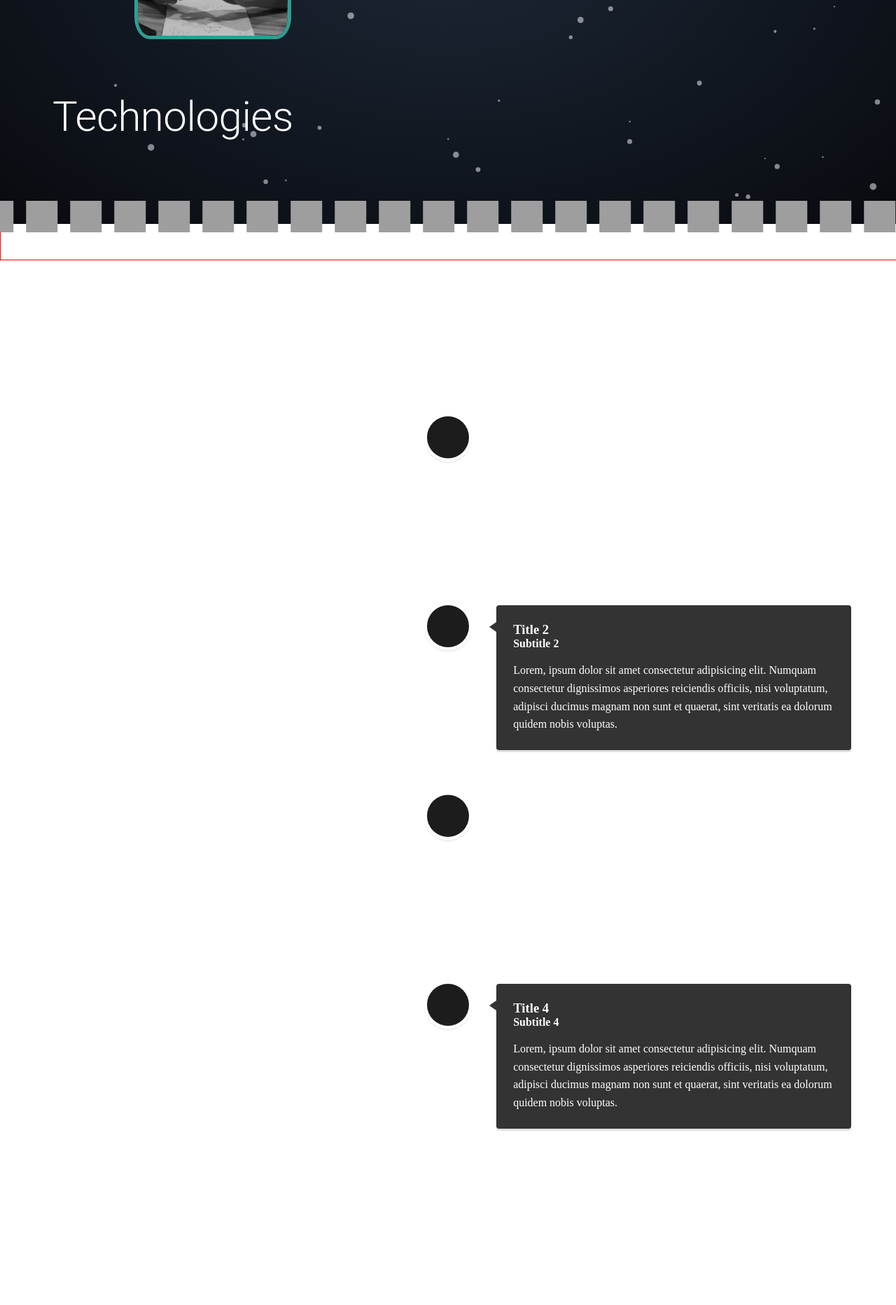
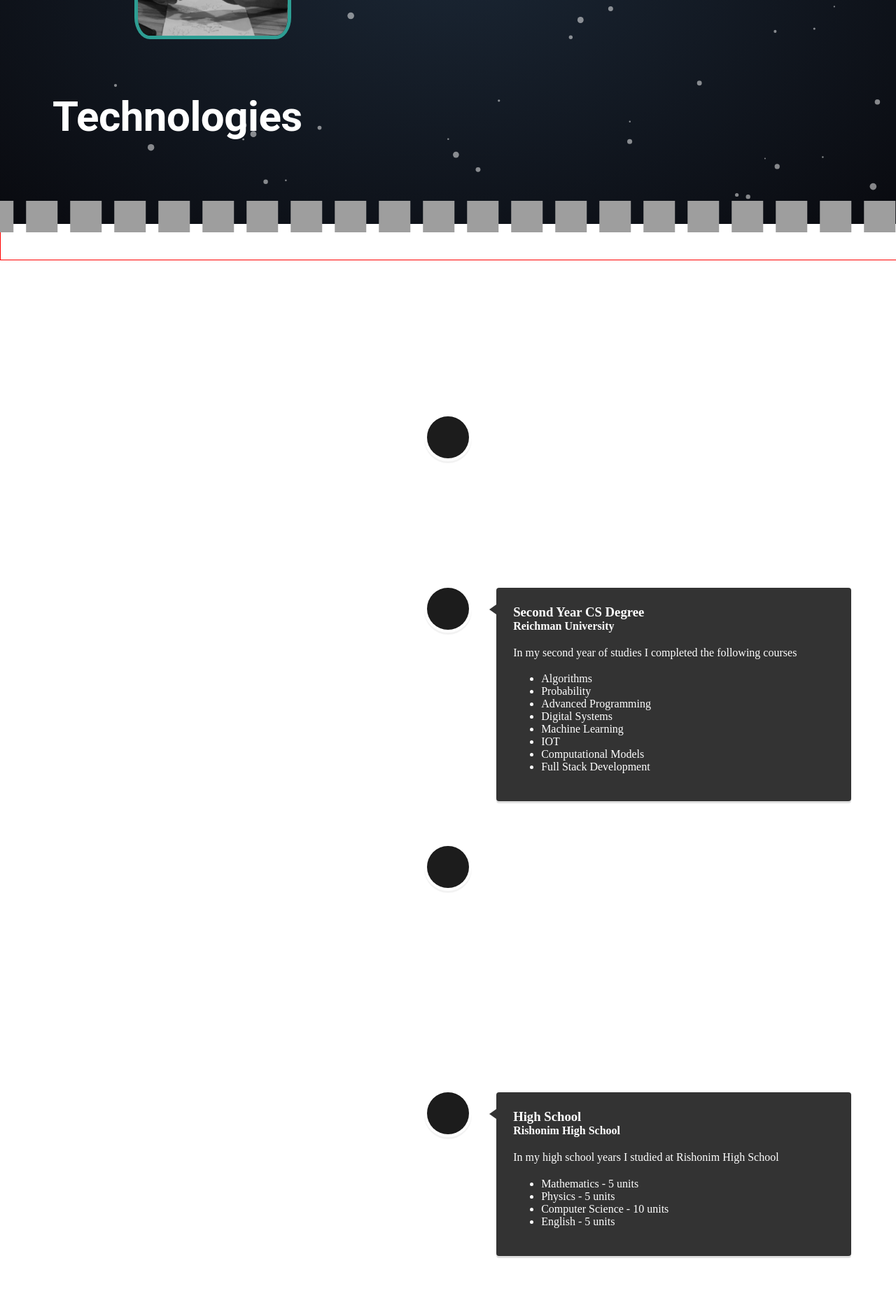
Before and after one commit to BlobDylan/pfolio, a React (Vite) app: page /pfolio/ in a window 1280 px wide. Shown: the part 480-2345 px from the top of the page at 70% size. Built offline with nearby package versions, Linux system fonts and the light colour scheme; grey boxes are pictures that could not be loaded.

Commit message:
populated Education

```diff
--- a/src/App.jsx
+++ b/src/App.jsx
@@ -31,19 +31,43 @@ function App() {
           Download CV
         </Fab>
       </Link>
-      <Typography variant="h1" align="left" color="white" margin={"50px"}>
-        Hi, I'M <span style={{ color: "#2e9e93" }}>Dylan</span>
+      <Typography
+        fontWeight="bold"
+        variant="h1"
+        align="left"
+        color="white"
+        margin={"50px"}
+      >
+        Hi, I'm <span style={{ color: "#2e9e93" }}>Dylan</span>
       </Typography>
       <Profile />
-      <Typography variant="h2" align="left" color="white" margin={"75px"}>
+      <Typography
+        fontWeight="bold"
+        variant="h2"
+        align="left"
+        color="white"
+        margin={"75px"}
+      >
         Technologies
       </Typography>
       <Tech />
-      <Typography variant="h2" align="left" color="white" margin={"75px"}>
+      <Typography
+        fontWeight="bold"
+        variant="h2"
+        align="left"
+        color="white"
+        margin={"75px"}
+      >
         Education
       </Typography>
       <Timeline />
-      <Typography variant="h2" align="left" color="white" margin={"75px"}>
+      <Typography
+        fontWeight="bold"
+        variant="h2"
+        align="left"
+        color="white"
+        margin={"75px"}
+      >
         Projects
       </Typography>
       <Projects />
--- a/src/components/Timeline/Timeline.jsx
+++ b/src/components/Timeline/Timeline.jsx
@@ -6,28 +6,66 @@ import { Box } from "@mui/material";
 function Timeline() {
   const timelinecontent = [
     {
-      date: "date 1 - date 1",
-      title: "Title 1",
-      subtitle: "Subtitle 1",
-      text: "Lorem, ipsum dolor sit amet consectetur adipisicing elit. Numquam consectetur dignissimos asperiores reiciendis officiis, nisi voluptatum, adipisci ducimus magnam non sunt et quaerat, sint veritatis ea dolorum quidem nobis voluptas.",
+      date: "2024 - present",
+      title: "Third Year CS Degree",
+      subtitle: "Reichman University",
+      text: {
+        description:
+          "Currently attending my third and final year of studies towards my Computer Science Degree at Reichman University. I Currently have a GPA of 90",
+      },
     },
     {
-      date: "date 2 - date 2",
-      title: "Title 2",
-      subtitle: "Subtitle 2",
-      text: "Lorem, ipsum dolor sit amet consectetur adipisicing elit. Numquam consectetur dignissimos asperiores reiciendis officiis, nisi voluptatum, adipisci ducimus magnam non sunt et quaerat, sint veritatis ea dolorum quidem nobis voluptas.",
+      date: "2023 - 2024",
+      title: "Second Year CS Degree",
+      subtitle: "Reichman University",
+      text: {
+        description:
+          "In my second year of studies I completed the following courses",
+        courses: [
+          "Algorithms",
+          "Probability",
+          "Advanced Programming",
+          "Digital Systems",
+          "Machine Learning",
+          "IOT",
+          "Computational Models",
+          "Full Stack Development",
+        ],
+      },
     },
     {
-      date: "date 3 - date 3",
-      title: "Title 3",
-      subtitle: "Subtitle 3",
-      text: "Lorem, ipsum dolor sit amet consectetur adipisicing elit. Numquam consectetur dignissimos asperiores reiciendis officiis, nisi voluptatum, adipisci ducimus magnam non sunt et quaerat, sint veritatis ea dolorum quidem nobis voluptas.",
+      date: "2022 - 2023",
+      title: "Frist Year CS Degree",
+      subtitle: "Reichman University",
+      text: {
+        description:
+          "In my first year of studies I completed the following courses",
+        courses: [
+          "Calculus 1 & 2",
+          "Linear Algebra 1 & 2",
+          "Discrete Mathematics",
+          "Introduction to Computer Science",
+          "Data Structures",
+          "Logic and set theory",
+          "Systems Programming in C",
+        ],
+      },
     },
     {
-      date: "date 4 - date 4",
-      title: "Title 4",
-      subtitle: "Subtitle 4",
-      text: "Lorem, ipsum dolor sit amet consectetur adipisicing elit. Numquam consectetur dignissimos asperiores reiciendis officiis, nisi voluptatum, adipisci ducimus magnam non sunt et quaerat, sint veritatis ea dolorum quidem nobis voluptas.",
+      date: "2016 - 2019",
+      title: "High School",
+      subtitle: "Rishonim High School",
+      text: {
+        description:
+          "In my high school years I studied at Rishonim High School",
+
+        courses: [
+          "Mathematics - 5 units",
+          "Physics - 5 units",
+          "Computer Science - 10 units",
+          "English - 5 units",
+        ],
+      },
     },
   ];
 
--- a/src/components/Timeline/TimelineCard.jsx
+++ b/src/components/Timeline/TimelineCard.jsx
@@ -16,7 +16,14 @@ function TimelineCard({ cardContent }) {
       <h4 className="vertical-timeline-element-subtitle">
         {cardContent.subtitle}
       </h4>
-      <p>{cardContent.text}</p>
+      <p>{cardContent.text.description}</p>
+      {cardContent.text.courses && (
+        <ul>
+          {cardContent.text.courses.map((course, index) => (
+            <li key={index}>{course}</li>
+          ))}
+        </ul>
+      )}
     </VerticalTimelineElement>
   );
 }
```
